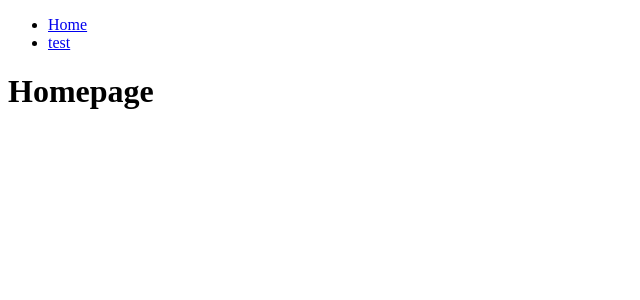
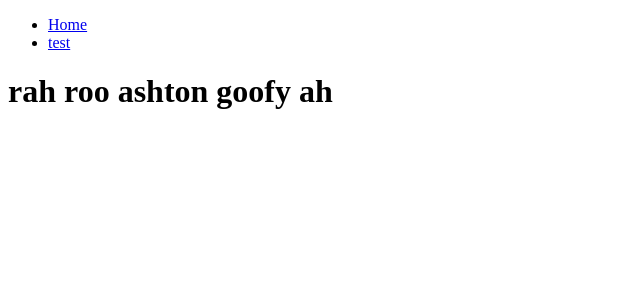
Before and after one commit to sergeantcatt/neko-planner, a React app in the folder neko/: page / in a window 1280 px wide. Shown: the top 300 px of the page, without its empty margins (0-640 px from the left). Built offline with nearby package versions, Linux system fonts and the light colour scheme.

Commit message:
rah roo
okay b

```diff
--- a/neko/src/pages/Home.jsx
+++ b/neko/src/pages/Home.jsx
@@ -3,7 +3,7 @@ import React from 'react';
 const Home = () => {
     return(
         <>
-            <h1>Homepage</h1>
+            <h1>rah roo ashton goofy ah</h1>
         </>
     )
 }
```
